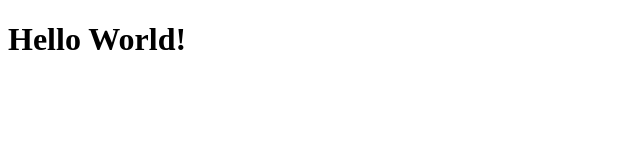
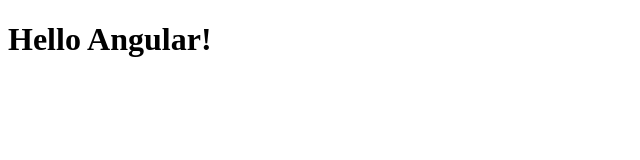
Before and after one commit to artIskul/angularJs.test, a plain HTML site: page index.html in a window 1280 px wide. Shown: the whole page, without its empty margins (0-640 px from the left). Drawn offline with Linux system fonts and the light colour scheme.

Commit message:
New Index

```diff
--- a/index.html
+++ b/index.html
@@ -6,6 +6,6 @@
     <title>AngularJs</title>
 </head>
 <body>
-    <h1>Hello World!</h1>
+    <h1>Hello Angular!</h1>
 </body>
 </html>
```
